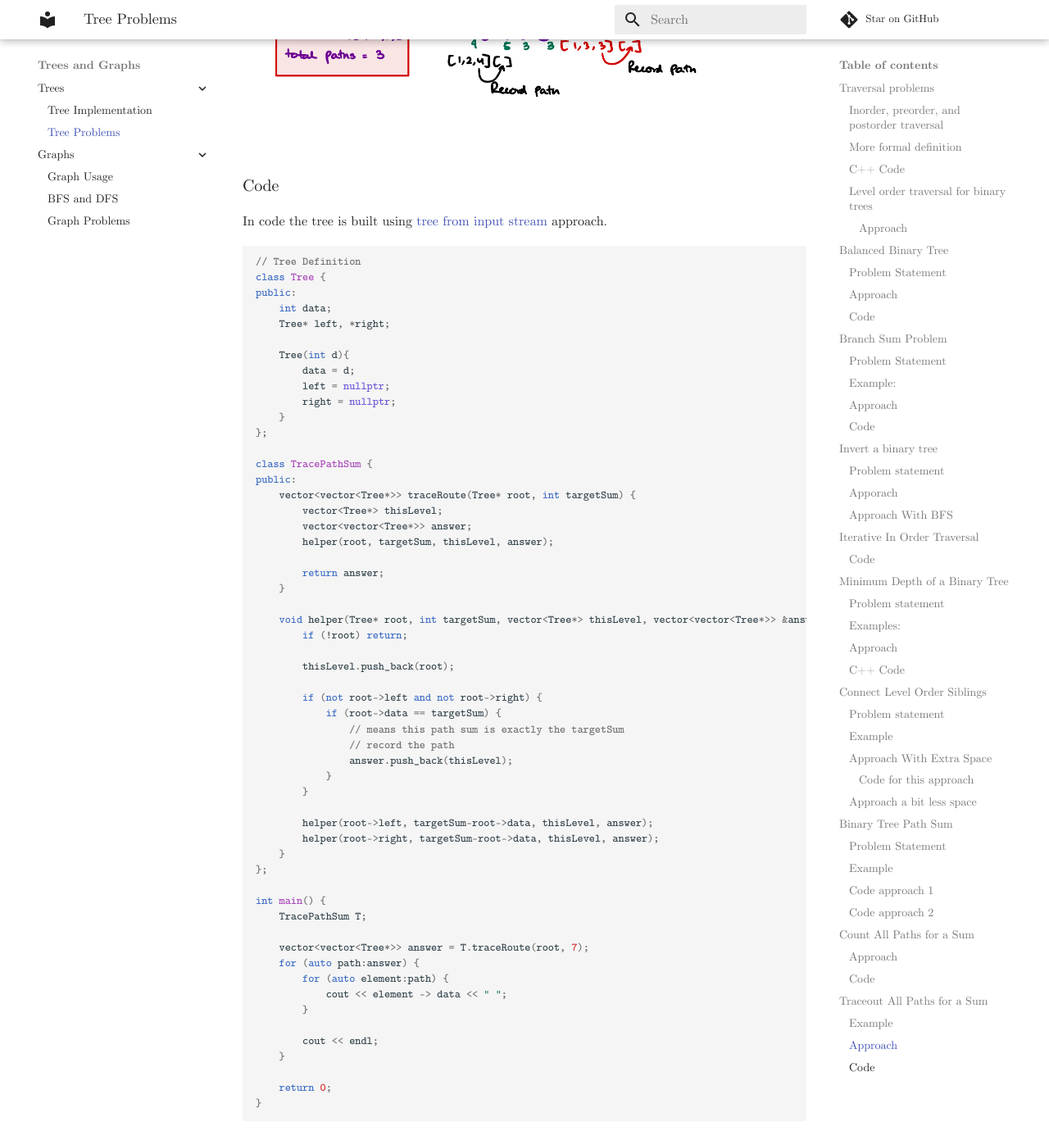
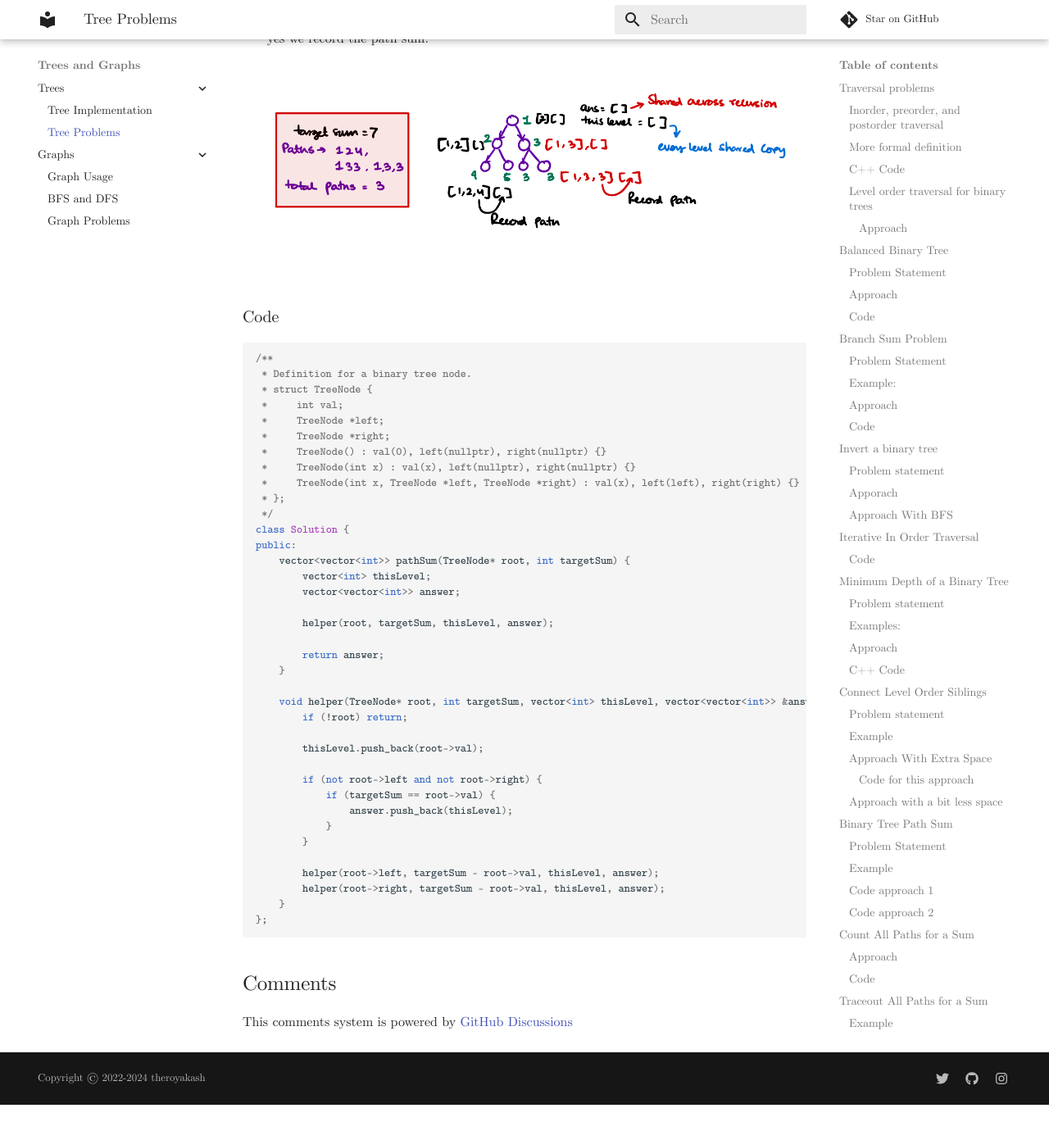
Before and after one commit to theroyakash/algorithms.theroyakash.com, an MkDocs documentation site: the page built from docs/trees/problems.md, in a window 1280 px wide and 1400 px high, scrolled down 19943 px. Shown: the top 1391 px of the window at 82% size. Built offline with MkDocs 1.6.1 and Material for MkDocs 9.7.7, drawn with Linux system fonts in a browser that asks for light colours; comment, search, counter and statistics services are not loaded; after the commit the page ends 21291 px from its top, so only the background shows below that; some of the changed text lies outside the part shown.

Commit message:
🐛  updated with leetcode version of path sum II

````diff
--- a/docs/trees/problems.md
+++ b/docs/trees/problems.md
@@ -452,7 +452,7 @@
 };
 ```
 
-### Approach a bit less space
+### Approach with a bit less space
 
 [Question on Leetcode $\to$](https://leetcode.com/problems/path-sum)
 
@@ -557,7 +557,11 @@
 ```
 
 ## Traceout All Paths for a Sum
-It is the same as the previous problem but here you have to return the path where the sum is matching. Return a `vector<vector<Tree*>>`.
+It is the same as the previous problem but here you have to return the path where the sum is matching. Return a `vector<vector<Tree*>>`. Given the root of a binary tree and an integer targetSum, return all root-to-leaf paths where the sum of the node values in the path equals targetSum. Each path should be returned as a list of the node values, not node references.
+
+A root-to-leaf path is a path starting from the root and ending at any leaf node. A leaf is a node with no children.
+
+[**Same Problem on Leetcode** $\to$](https://leetcode.com/problems/path-sum-ii/)
 
 ### Example
 Target sum for the following tree: $34$
@@ -590,61 +594,42 @@
 ![image](../images/tracepathsum.png)
 
 ### Code
-In code the tree is built using [tree from input stream](/trees/implementation/#tree-from-input-stream) approach.
 ```cpp
-// Tree Definition
-class Tree {
+/**
+ * Definition for a binary tree node.
+ * struct TreeNode {
+ *     int val;
+ *     TreeNode *left;
+ *     TreeNode *right;
+ *     TreeNode() : val(0), left(nullptr), right(nullptr) {}
+ *     TreeNode(int x) : val(x), left(nullptr), right(nullptr) {}
+ *     TreeNode(int x, TreeNode *left, TreeNode *right) : val(x), left(left), right(right) {}
+ * };
+ */
+class Solution {
 public:
-    int data;
-    Tree* left, *right;
+    vector<vector<int>> pathSum(TreeNode* root, int targetSum) {
+        vector<int> thisLevel;
+        vector<vector<int>> answer;
 
-    Tree(int d){
-        data = d;
-        left = nullptr;
-        right = nullptr;
-    }
-};
-
-class TracePathSum {
-public:
-    vector<vector<Tree*>> traceRoute(Tree* root, int targetSum) {
-        vector<Tree*> thisLevel;
-        vector<vector<Tree*>> answer;
         helper(root, targetSum, thisLevel, answer);
 
         return answer;
     }
 
-    void helper(Tree* root, int targetSum, vector<Tree*> thisLevel, vector<vector<Tree*>> &answer){
+    void helper(TreeNode* root, int targetSum, vector<int> thisLevel, vector<vector<int>> &answer){
         if (!root) return;
 
-        thisLevel.push_back(root);
+        thisLevel.push_back(root->val);
 
         if (not root->left and not root->right) {
-            if (root->data == targetSum) {
-                // means this path sum is exactly the targetSum
-                // record the path
+            if (targetSum == root->val) {
                 answer.push_back(thisLevel);
             }
         }
 
-        helper(root->left, targetSum-root->data, thisLevel, answer);
-        helper(root->right, targetSum-root->data, thisLevel, answer);
+        helper(root->left, targetSum - root->val, thisLevel, answer);
+        helper(root->right, targetSum - root->val, thisLevel, answer);
     }
 };
-
-int main() {
-    TracePathSum T;
-
-    vector<vector<Tree*>> answer = T.traceRoute(root, 7);
-    for (auto path:answer) {
-        for (auto element:path) {
-            cout << element -> data << " ";
-        }
-
-        cout << endl;
-    }
-
-	return 0;
-}
 ```
````
